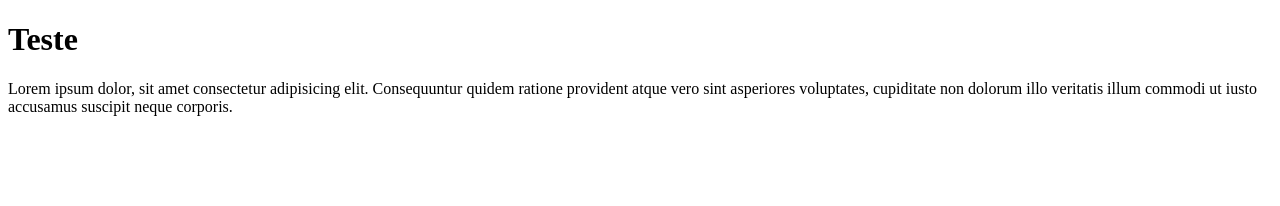
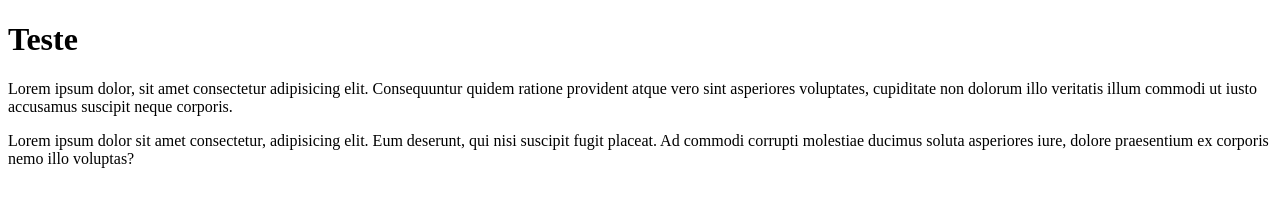
Before and after one commit to Gabriel-Aquila/Ola-Mundo, a plain HTML site: page index.html in a window 1280 px wide. Drawn offline with Linux system fonts and the light colour scheme.

Commit message:
Adicionei um parágrafo

```diff
--- a/index.html
+++ b/index.html
@@ -8,5 +8,6 @@
 <body>
   <h1>Teste</h1>
   <p>Lorem ipsum dolor, sit amet consectetur adipisicing elit. Consequuntur quidem ratione provident atque vero sint asperiores voluptates, cupiditate non dolorum illo veritatis illum commodi ut iusto accusamus suscipit neque corporis.</p>
+  <p>Lorem ipsum dolor sit amet consectetur, adipisicing elit. Eum deserunt, qui nisi suscipit fugit placeat. Ad commodi corrupti molestiae ducimus soluta asperiores iure, dolore praesentium ex corporis nemo illo voluptas?</p>
 </body>
 </html>
```
